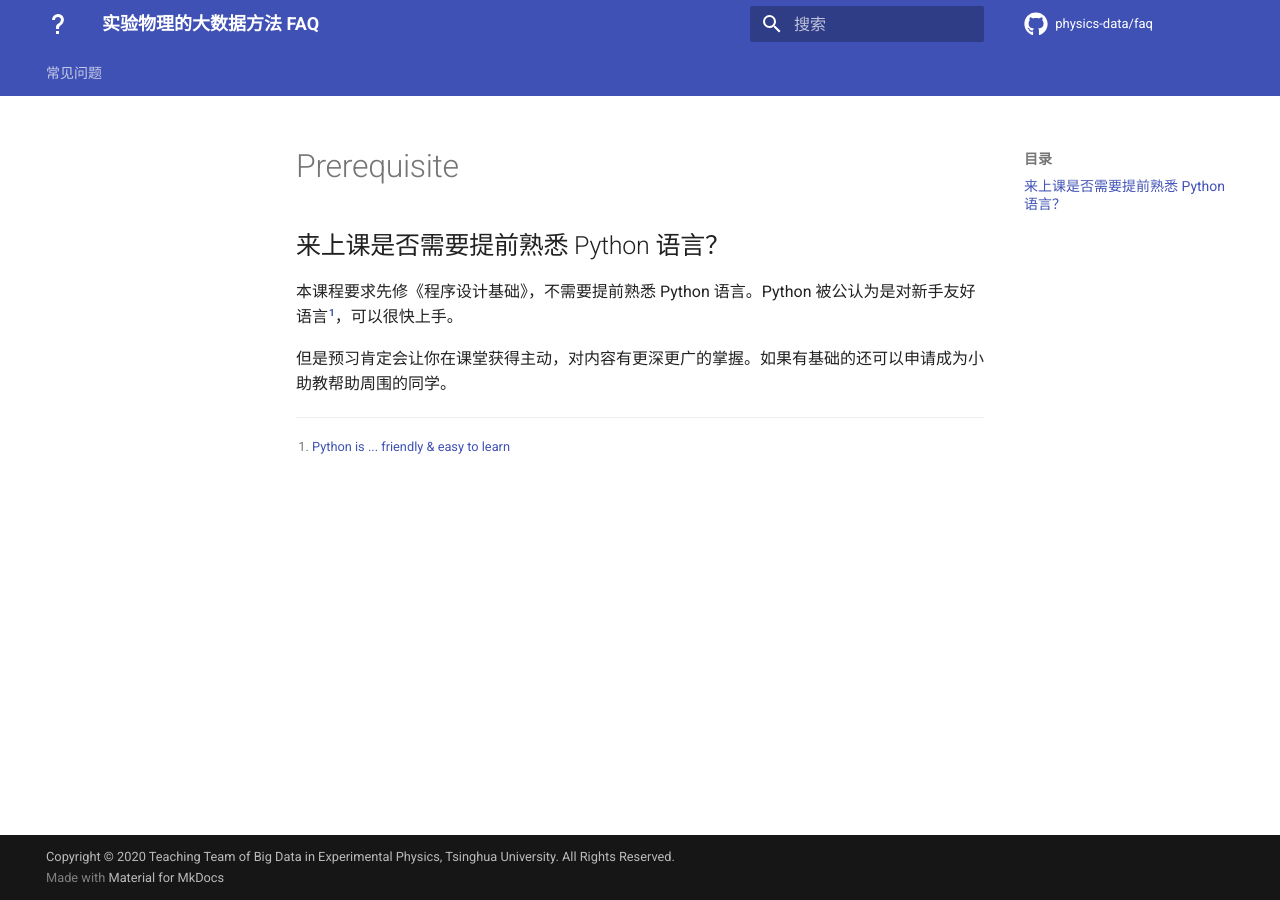
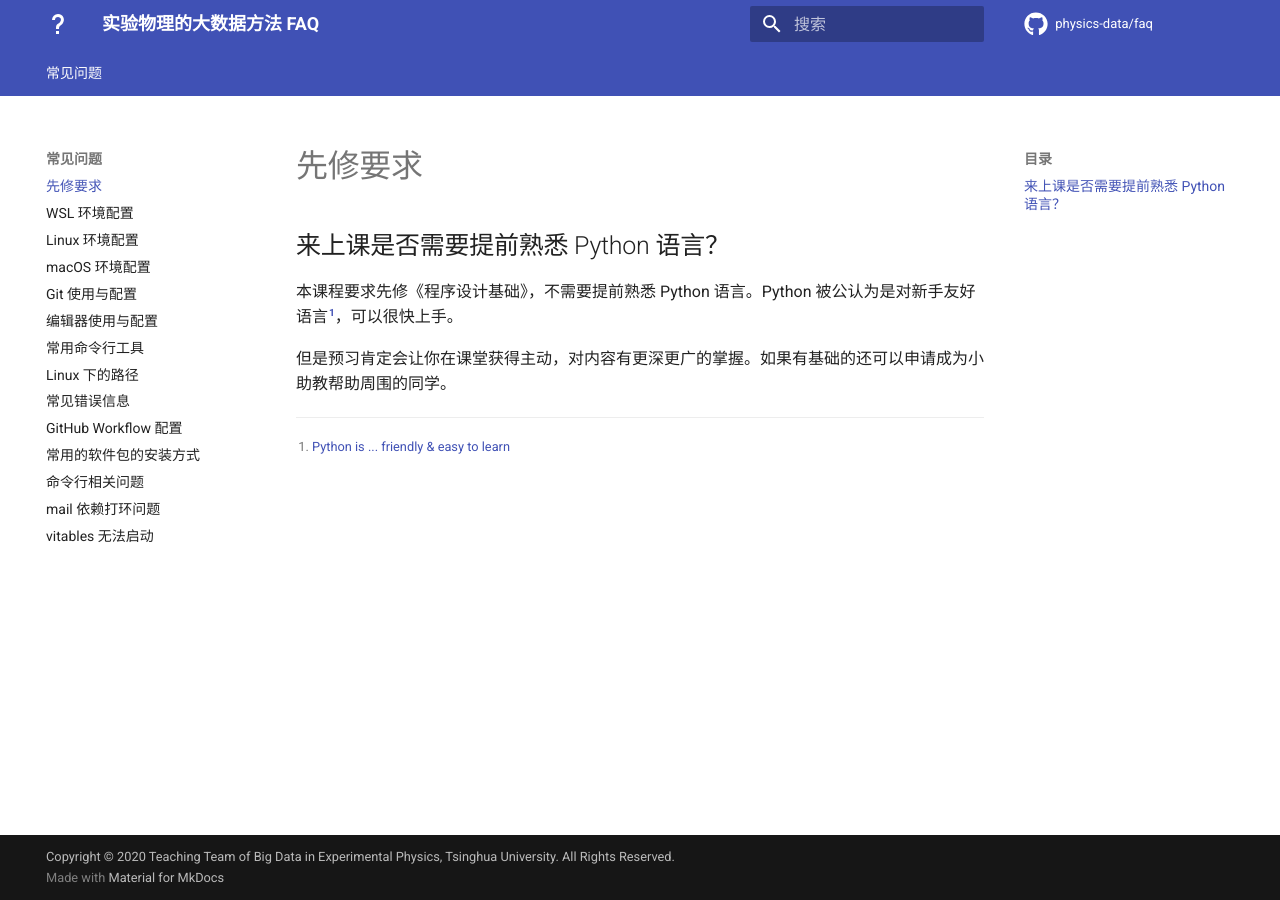
Before and after one commit to physics-data/faq, an MkDocs documentation site: the page built from docs/prerequisite.md, in a window 1280 px wide. Built offline with MkDocs 1.6.1 and Material for MkDocs 9.7.7, drawn with Linux system fonts in a browser that asks for light colours; comment, search, counter and statistics services are not loaded.

Commit message:
Include more pages
Signed-off-by: Harry Chen <i@harrychen.xyz>

```diff
--- a/mkdocs.yml
+++ b/mkdocs.yml
@@ -21,6 +21,7 @@ extra:
 
 nav:
   - 常见问题:
+    - 先修要求: prerequisite.md
     - WSL 环境配置: wsl.md
     - Linux 环境配置: linux.md
     - macOS 环境配置: mac.md
@@ -30,10 +31,10 @@ nav:
     - Linux 下的路径: path.md
     - 常见错误信息: error.md
     - GitHub Workflow 配置: workflow.md
-    - 提问的智慧: ask.md
     - 常用的软件包的安装方式: install.md
     - 命令行相关问题: command-line.md
     - mail 依赖打环问题: mail.md
+    - vitables 无法启动: viewer.md
 
 plugins:
   - search
```
Also changed, not shown: docs/ask.md (deleted, +0 -13 lines), docs/index.md (+14 -0 lines), docs/viewer.md (+0 -2 lines).
